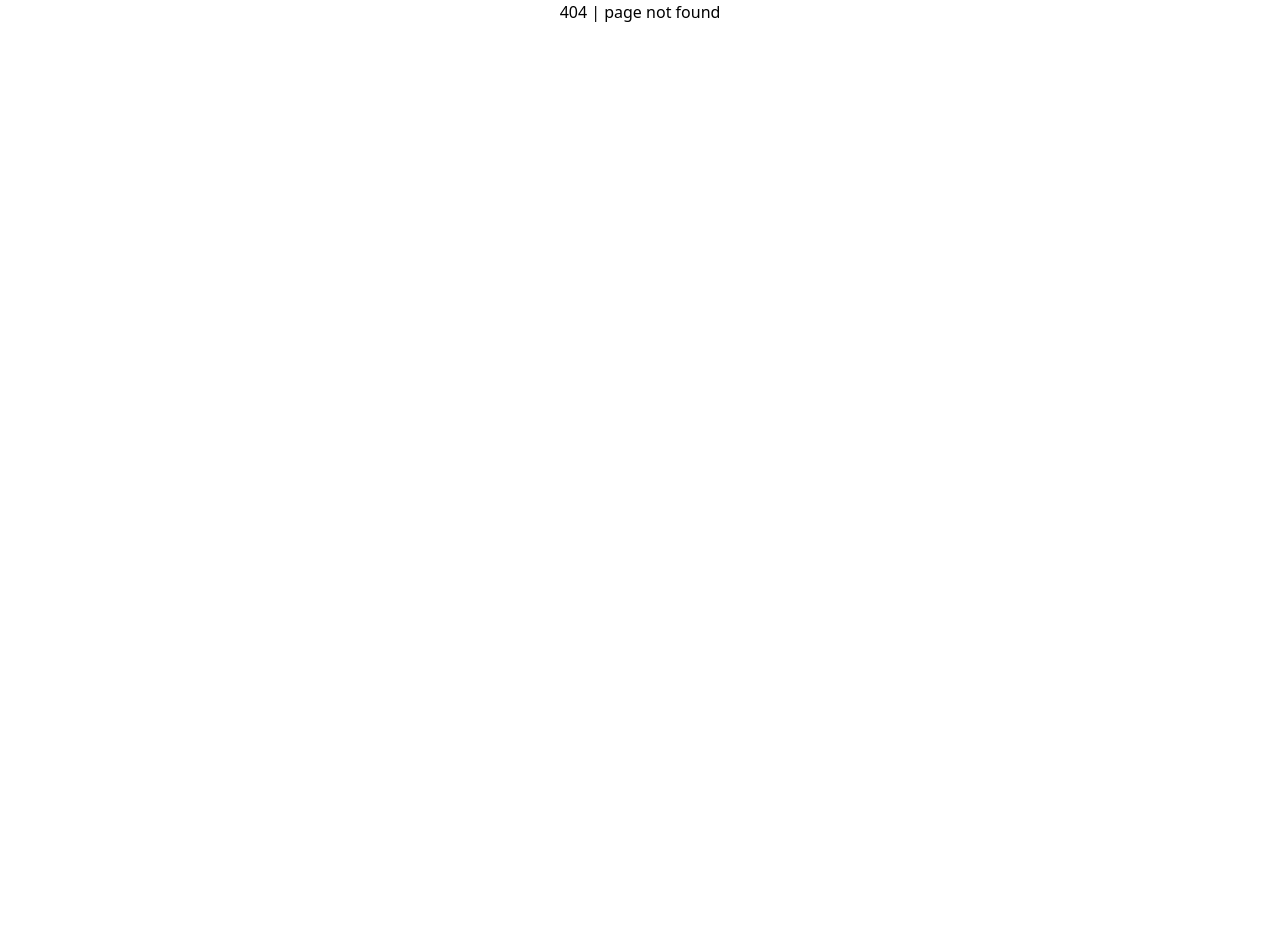
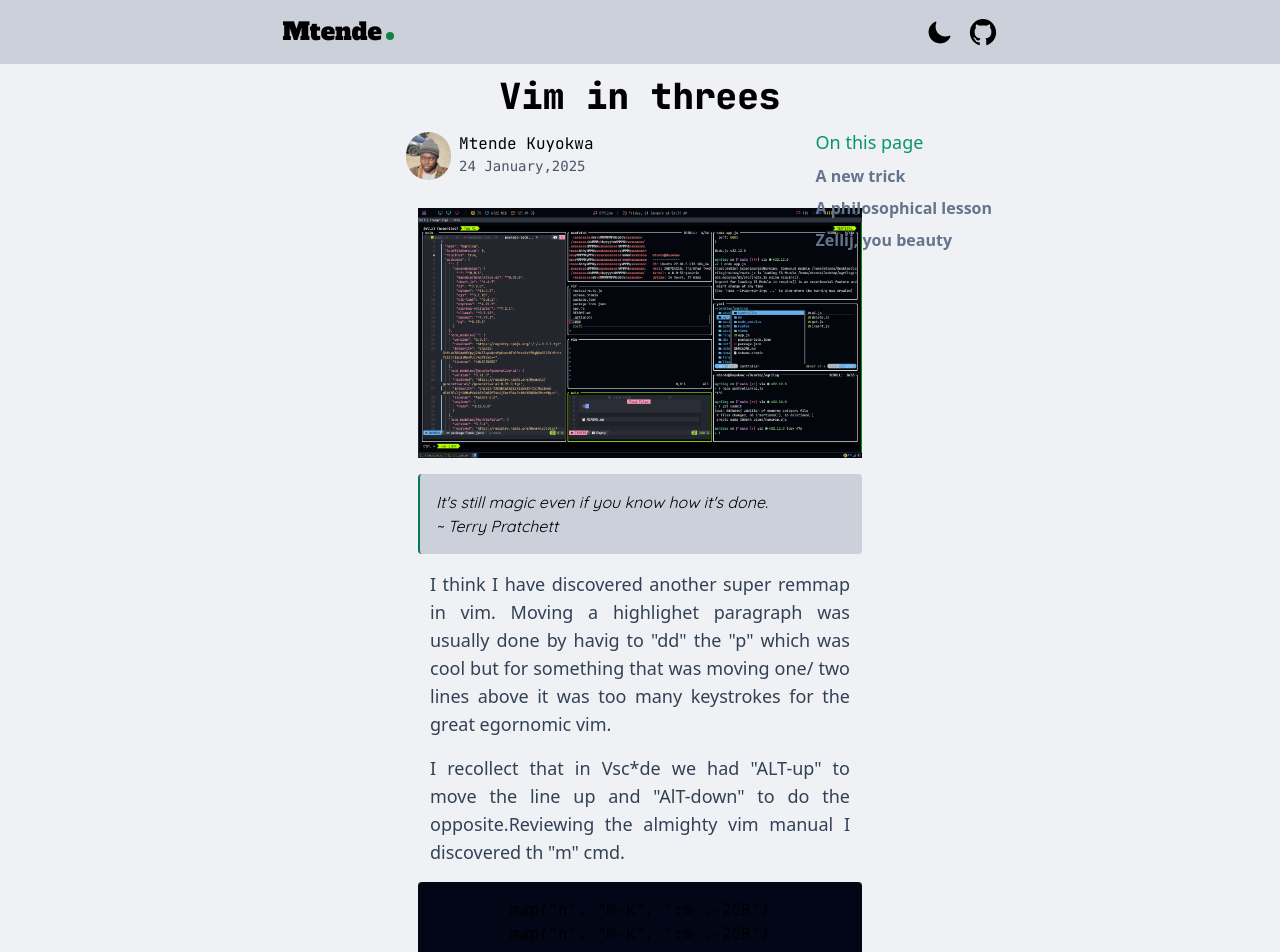
Before and after one commit to Mtendekuyokwa19/Mtendekuyokwa19.github.io, a React (Vite) app: page /viminthrees in a window 1280 px wide. Before the commit this address had no page. Shown: the top 952 px of the page. Before the commit the page ends 800 px from the top, so only its background shows below. Built offline with nearby package versions, Linux system fonts and the light colour scheme; a web font is replaced by a local one.

Commit message:
new blog post workflows

```diff
--- a/src/Home.tsx
+++ b/src/Home.tsx
@@ -16,6 +16,8 @@ export default function Home() {
         <H2 id={""}>All Posts.</H2>
         <div className="lg:gap-y-10 gap-x-5 lg:grid md:grid md:gap-2 grid-flow-row grid-cols-1 sm:grid-cols-3 grid-rows-2 md:py-3 sm:py-9 flex">
           <Blogcard />
+
+          <Blogcard1 />
         </div>
       </section>
     </div>
@@ -66,6 +68,34 @@ export function Footer() {
 //   );
 // }
 
+function Blogcard1() {
+  return (
+    <Link to="/viminthrees">
+      <section className="w-full  flex justify-center items-center ">
+        <div className="flex dark:hover:bg-everNav p-2 rounded-md hover:bg-slate-200 transition ease-in-out dalay-150  flex-col w-72 gap-2 font-Quicksand ">
+          <div>
+            <img
+              src="/workflow.png"
+              alt="woman on computer"
+              className="rounded-md"
+            />
+          </div>
+          <div className=" flex flex-col gap-1">
+            <div className="bg-emerald-700 font-JetBrains rounded-full flex justify-center items-center w-20 text-white text-sm">
+              <p>Neovim</p>
+            </div>
+            <h2 className="font-bold text-xl">Vim in threes</h2>
+          </div>
+
+          <p className="text-sm text-slate-700 dark:text-slate-400">A dive into workflows, tricks and zellij,the multiplexer</p>
+          <p className="font-sans text-sm text-blue-600 dark:text-blue-200">
+            📖 1.5 min read
+          </p>
+        </div>
+      </section>
+    </Link>
+  );
+}
 function Blogcard() {
   return (
     <Link to="/theworldmigratestoneovim">
--- /dev/null
+++ b/src/blogPosts/vimInThrees.tsx
@@ -0,0 +1,201 @@
+import { ReactNode } from "react";
+// import { Footer } from "../Home";
+
+export function VimInThrees() {
+  return (
+    <section className=" flex justify-center w-fit">
+      <BlogPost />
+      <TableOfContents />
+    </section>
+  );
+}
+
+function TableOfContents() {
+  return (
+    <div className="lg:fixed top-32 right-72 md:hidden hidden lg:flex flex-col gap-2">
+      <p className="dark:text-emerald-300 text-emerald-600 text-lg">
+        On this page
+      </p>
+      <div className="flex flex-col gap-2 border-t-3 border-indigo-50">
+        <a
+          className="text-slate-500 dark:text-slate-300 font-bold"
+          href="#viminthrees"
+        >A new trick</a>
+        <a
+          className="text-slate-500 dark:text-slate-300 font-bold"
+          href="#a_philosophical_vim_lesson"
+        >A philosophical lesson</a>
+        <a
+          className="text-slate-500 dark:text-slate-300 font-bold"
+          href="#zellij"
+        >Zellij, you beauty</a>
+
+      </div>
+    </div>
+  );
+}
+
+function Image() {
+  return (
+    <div className="w-fit p-3 lg:p-0 md:p0">
+      <img src="/workflow.png" alt="" />
+    </div>
+  );
+}
+interface IH2 {
+  children: string | ReactNode;
+  id: string;
+}
+export function H2({ children, id }: IH2) {
+  return (
+    <h3 id={id} className="font-JetBrains font-extrabold text-xl">
+      {children}
+    </h3>
+  );
+}
+export const BlogPost = () => {
+  return (
+    <div className="flex dark:bg-everbg items-center p-3 flex-col gap-4 lg:w-3/4 md:w-3/4">
+      <H>Vim in threes</H>
+      <div className="lg:w-1/2 flex ">
+        <Avatar />
+      </div>
+      <div className="flex flex-col gap-4 lg:w-1/2 md:w-1/2 sm:w-10/12 sm:p-3">
+        <Image />
+
+        <div className="p-4 md:p-0 lg:p-0">
+          <Quote
+            words={"It's still magic even if you know how it's done."}
+            sayer={"Terry Pratchett"}
+          />
+        </div>
+        <P>I think I have discovered another super remmap in vim. Moving a highlighet
+        paragraph was usually done by havig to "dd"  the "p" which was cool but for
+        something that was moving one/ two lines above it was too many keystrokes for
+        the great egornomic vim.
+
+        </P>
+<P>I recollect that in Vsc*de we had "ALT-up" to move the line up and "AlT-down" to
+do the opposite.Reviewing the almighty vim manual I discovered th "m" cmd.
+</P>
+        <div className=" flex p-4 md:p-0 lg:p-4 rounded flex-col items-center bg-slate-950 ">
+
+
+        <code>
+
+map("n", "M-k", ":m .-2CR")
+
+
+        </code>
+       <code>
+
+map("n", "M-k", ":m .-2CR")
+        </code>
+        </div>
+        <P>
+          <H2 id="a_philosophical_vim_lesson">A philosophical vim lesson</H2>
+
+I spent the greater part of the year trying to get people to use linux desktop and I
+managed to get about 6 people. When I later discovered vim I tried getting
+everyone on here because the workflow was golden. I wasn't as lucky as I only
+managed to get one(the person actually got bored reading vimtutor and quit
+apparently so zero)
+        </P>
+<P>
+
+
+In a recent discussion in the neovim subreddit, I learnt that you have to accept
+people and their weird devflows because neither you would want to leave their
+editor so why should they. It is oK to bring it up but do not nag them about it.
+technology is a means not an end.
+        </P>
+
+
+        <P>
+          <H2 id="zellij">Zellij, you beauty</H2>
+
+Out of the box most vim chads, pair their workflow with tmux. I tried it out
+but I didn't see the point since kitty was able to split my terminal perfectly
+(boy was I wrong). I later tried out zellij after I saw it in one of dhh's
+workflows(a person also mentioned it in the neovim unofficial channel). The fact
+that it comes with vim bindings out of the box meant I will not have that big of
+a learning curve.
+The default layouts are  great. I still dream of trying tmux with this new multiplexing knowledge lol
+
+        </P>
+
+      </div>
+    </div>
+  );
+};
+type Hprops = {
+  children: ReactNode;
+};
+function H({ children }: Hprops) {
+  return (
+    <section id="viminthrees" className="flex gap-2 rounded-md flex-col items-center">
+      <h2 className="font-JetBrains font-extrabold lg:text-4xl md:text-2xl text-md">
+        {children}
+      </h2>
+
+      {/* <div className="w-96 bg-catNav h-0.5"></div> */}
+    </section>
+  );
+}
+function P({ children }: Hprops) {
+  return (
+    <div className="text-slate-700  text-justify lg:text-lg text-md px-3 dark:text-slate-400">
+      <p>{children}</p>
+    </div>
+  );
+}
+function Avatar() {
+  return (
+    <div className="flex gap-2 ">
+      <div>
+        <img src="/header.jpg" alt="me" className="h-12 rounded-full" />
+      </div>
+      <div>
+        <p className="font-JetBrains ">Mtende Kuyokwa</p>
+
+        <p className="text-slate-600 dark:text-slate-300 font-mono text-sm">
+          24 January,2025
+        </p>
+      </div>
+    </div>
+  );
+}
+
+interface IQuote {
+  words: string;
+  sayer: string;
+}
+function Quote({ words, sayer }: IQuote) {
+  return (
+    <div className="dark:bg-everNav bg-catNav p-4 font-Quicksand italic rounded border-l-2 border-emerald-700 dark:border-emerald-300">
+      <div>
+        {words}
+      </div>
+      <p>~ {sayer}</p>
+    </div>
+  );
+}
+interface IA {
+  children: string;
+  link: string;
+}
+function A({ children, link }: IA) {
+  return (
+    <div className="text-blue-700 lg:text-lg text-md dark:text-blue-400">
+      <a href={link}>{children}</a>
+    </div>
+  );
+}
+
+interface IC {
+  children: string;
+}
+function C({ children }: IC) {
+  return (
+      <p className="text-yellow-700 text-md dark:text-yellow-400">{children}</p>
+  );}
--- a/src/route.tsx
+++ b/src/route.tsx
@@ -3,6 +3,7 @@ import { Navbar } from "./navbar";
 import { WhyNeovim } from "./blogPosts/whyNeovim";
 import { createBrowserRouter } from "react-router-dom";
 import { Page404 } from "./404";
+import { VimInThrees } from "./blogPosts/vimInThrees";
 export const router = createBrowserRouter([
   {
     path: "/",
@@ -11,6 +12,7 @@ export const router = createBrowserRouter([
     children: [
       { index: true, element: <Home /> },
       { path: "theworldmigratestoneovim", element: <WhyNeovim /> },
+      {path:"viminthrees",element:<VimInThrees/>}
     ],
   },
 ]);
```
Also changed, not shown: public/workflow.png (added).
